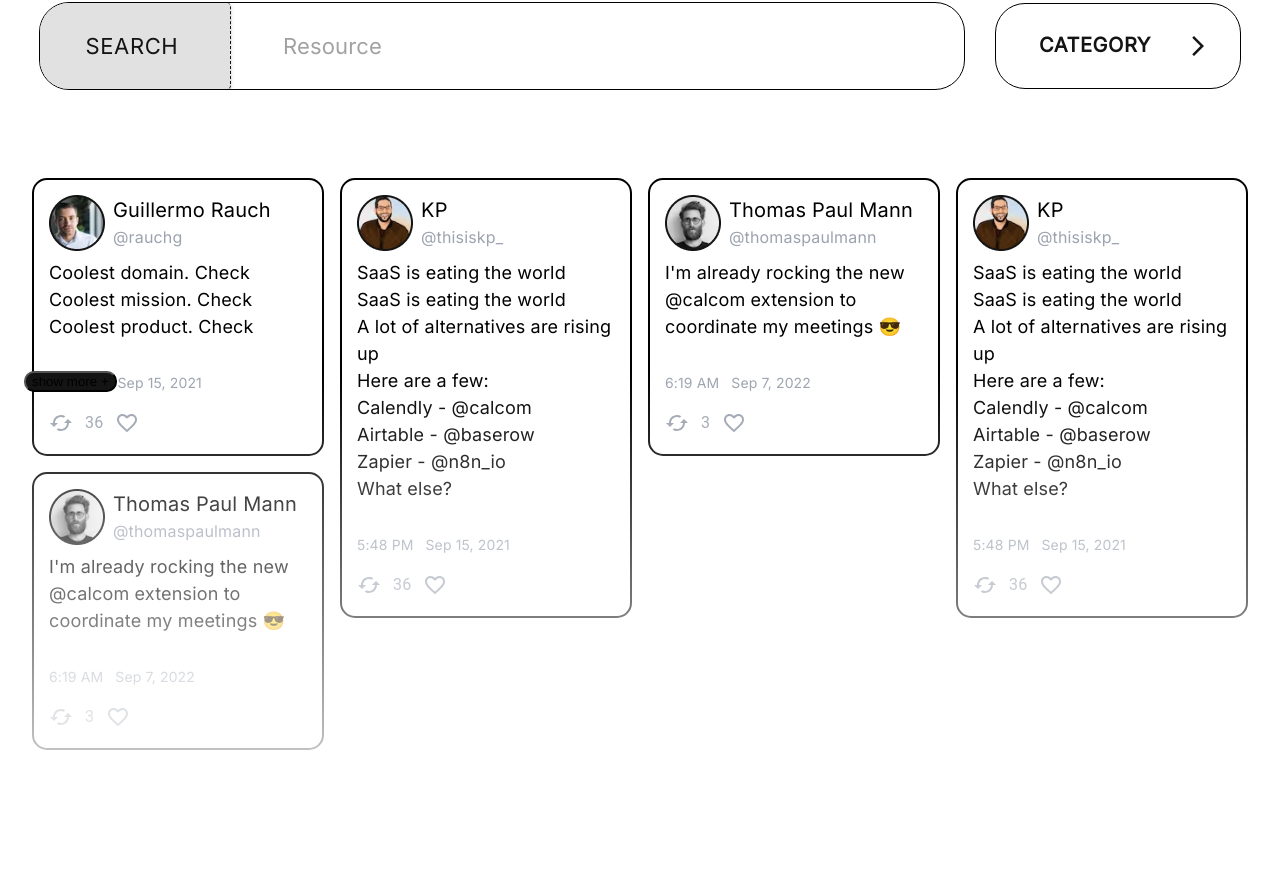
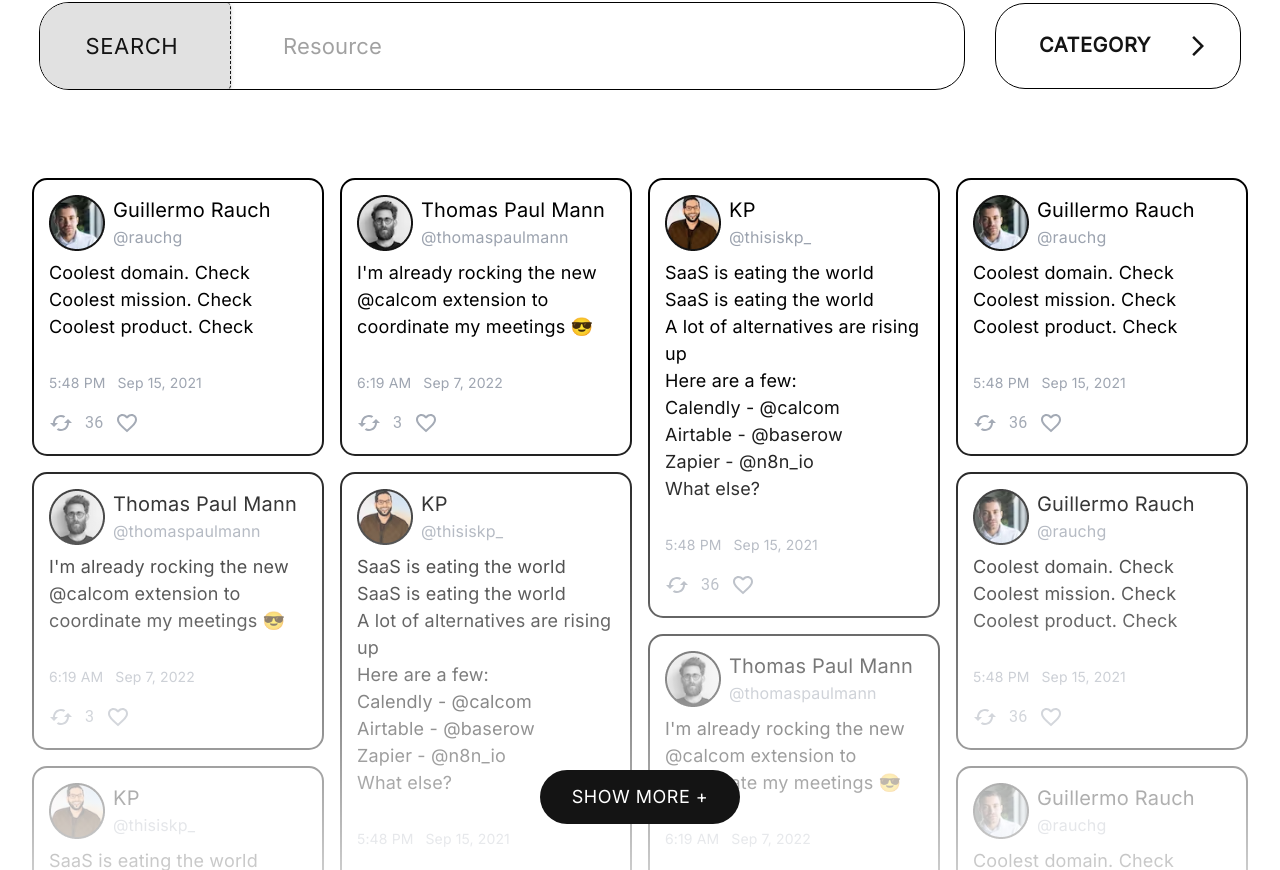
Before and after one commit to derpsol/awesome_nft-frontend, a React (Create React App) app: page / in a window 1280 px wide. Shown: the part 990-1860 px from the top of the page. Built offline with nearby package versions, Linux system fonts and the light colour scheme.

Commit message:
completed version 1.0 awesome nft

```diff
--- a/src/components/searchContent/index.tsx
+++ b/src/components/searchContent/index.tsx
@@ -1,12 +1,5 @@
-import { useState } from "react";
-import {
-  Box,
-  Grid,
-  Typography,
-  ImageList,
-  ImageListItem,
-  Button,
-} from "@mui/material";
+import { useEffect, useRef, useState, useLayoutEffect } from "react";
+import { Box, Typography, Button } from "@mui/material";
 import FavoriteBorderIcon from "@mui/icons-material/FavoriteBorder";
 import CachedIcon from "@mui/icons-material/Cached";
 import Masonry from "@mui/lab/Masonry";
@@ -310,13 +303,51 @@
 
 function SearchContent() {
   const [marsonryHeight, setMasonryHeight] = useState(700);
+  const [multinum, setMultiNum] = useState(1);
+  const [visible, setVisible] = useState(true);
+  const ref = useRef<HTMLInputElement>(null);
+  const [currentHeight, setCurrentHeight] = useState(0);
+  const [masonryWidth, setMasonryWidth] = useState(0);
+
+  useEffect(() => {
+    if (ref.current) {
+      setCurrentHeight(ref.current.clientHeight);
+      if (ref.current.clientWidth < 425) {
+        setMultiNum(1);
+      } else if (ref.current.clientWidth < 768) {
+        setMultiNum(2);
+      } else if (ref.current.clientWidth < 1024) {
+        setMultiNum(3);
+      } else {
+        setMultiNum(4);
+      }
+      console.log(marsonryHeight, multinum, ref.current.clientHeight);
+      if (marsonryHeight >= ref.current.clientHeight) {
+        setMasonryHeight(ref.current.clientHeight);
+        setVisible(false);
+      } else {
+        setVisible(true);
+      }
+    }
+    function getWidth() {
+      setMasonryWidth(window.innerWidth);
+    }
+    window.addEventListener("resize", getWidth);
+    getWidth();
+    return () => window.removeEventListener("resize", getWidth);
+  }, [marsonryHeight, masonryWidth]);
 
   return (
-    <Box mt="80px" position="relative">
+    <Box
+      mt="80px"
+      position="relative"
+      sx={{ overflow: "hidden", height: marsonryHeight }}
+    >
       <Masonry
-        sx={{ m: 0, overflow: "hidden", height: marsonryHeight, }}
+        sx={{ m: 0 }}
         columns={{ xs: 1, sm: 2, md: 3, lg: 4 }}
         spacing={2}
+        ref={ref}
       >
         {Datas.map((data, index) => {
           return (
@@ -399,18 +430,38 @@
         })}
       </Masonry>
       <Box
+        textAlign="center"
         sx={{
           backgroundImage:
-            "linear-gradient(to top, rgba(255, 255, 255, 1), rgba(255, 255, 255, 0))",
+            "linear-gradient(to top, rgba(255, 255, 255, 0.8), rgba(255, 255, 255, 0))",
           position: "absolute",
           bottom: 0,
           height: "500px",
           width: "100%",
+          display: visible ? "block" : "none",
         }}
       >
-        <Box component="button" bgcolor="#141414" borderRadius="10px">
+        <Button
+          sx={{
+            bgcolor: "#141414",
+            borderRadius: "32px",
+            fontFamily: "Inter",
+            fontSize: "18px",
+            color: "white",
+            textTransform: "uppercase",
+            mt: "400px",
+            width: "200px",
+            height: "54px",
+            "&:hover": {
+              bgcolor: "#2b2b2b",
+            },
+          }}
+          onClick={() => {
+            setMasonryHeight(marsonryHeight + 700);
+          }}
+        >
           show more +
-        </Box>
+        </Button>
       </Box>
     </Box>
   );
--- a/src/pages/home/index.tsx
+++ b/src/pages/home/index.tsx
@@ -2,7 +2,6 @@
   Box,
   Typography,
   TextField,
-  IconButton,
   Button,
 } from "@mui/material";
 import grid_back from "../../assets/images/grid_back.png";
@@ -10,10 +9,6 @@
 import LetterFlow from "../../components/letterflow";
 import SearchContent from "../../components/searchContent";
 import ArrowForwardIosIcon from '@mui/icons-material/ArrowForwardIos';
-
-function searchFront() {
-  return <Box></Box>;
-}
 
 function Home() {
   return (
```
